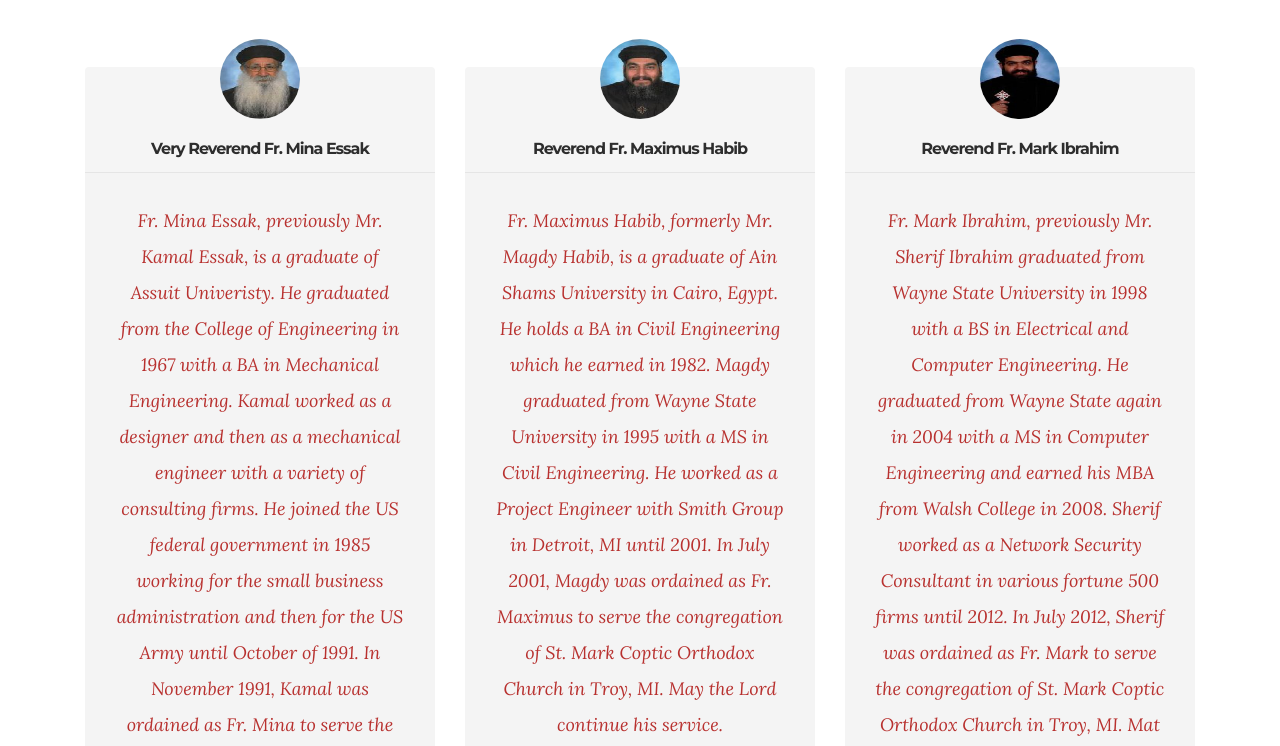
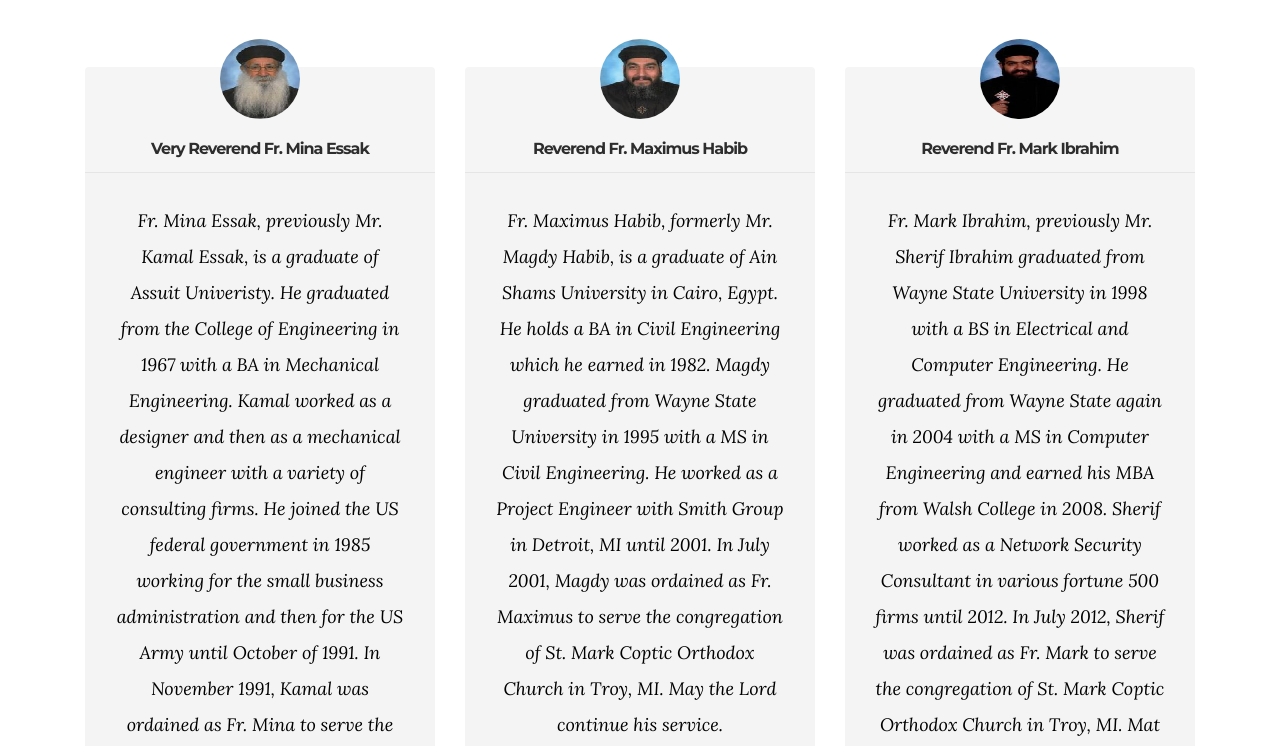
Before and after one commit to robertmansour88/Frazer-Church-App, a plain HTML site: page FrazerApp/Clergy.html in a window 1280 px wide. Shown: the part 206-952 px from the top of the page. Drawn offline with Linux system fonts and the light colour scheme.

Commit message:
text color fixes

```diff
--- a/FrazerApp/assets/mobirise/css/mbr-additional.css
+++ b/FrazerApp/assets/mobirise/css/mbr-additional.css
@@ -555,7 +555,7 @@
   color: #c0a375;
 }
 #testimonials1-4 .card-block P {
-  color: #b8312f;
+  color: #000000;
 }
 #contacts2-n STRONG {
   color: #f3c649;
```
